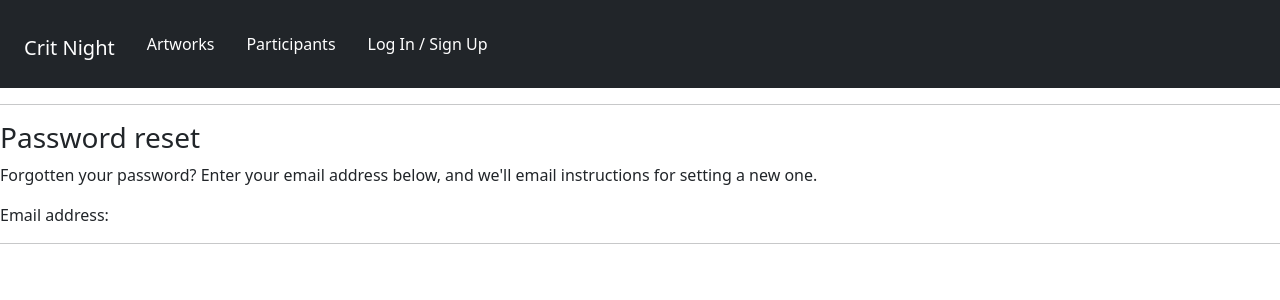
After one commit to j-kincaid/crit-night-official, a Django app: page /reset_password/ in a window 1280 px wide. The commit adds this page. Shown: the top 300 px of the page. Run offline with Django 4.2, Linux system fonts and the light colour scheme.

Commit message:
create password reset template

```diff
--- a/artfave/urls.py
+++ b/artfave/urls.py
@@ -3,12 +3,22 @@ from django.urls import path, include
 
 from django.conf import settings
 from django.conf.urls.static import static
+from django.contrib.auth import views as auth_views
 
 urlpatterns = [
     path("admin/", admin.site.urls),
     path("", include("artworks.urls")),
     path("panelists/", include("panelists.urls")),
-    path("reviews/", include("artworks.urls")),
+    path("artworks/", include("artworks.urls")),
+
+    path('reset_password/', auth_views.PasswordResetView.as_view(template_name="reset_password.html"), name="reset_password"),
+
+    path('reset_password_sent/', auth_views.PasswordResetDoneView.as_view(), name="password_reset_done"),
+
+    path('reset/<uidb64>/<token>/', auth_views.PasswordResetConfirmView.as_view(), name="password_reset_confirm"),
+
+    path('reset_password_complete/', auth_views.PasswordResetCompleteView.as_view(), name="password_reset_complete"),
+
 ]
 
 urlpatterns += static(settings.MEDIA_URL, document_root=settings.MEDIA_ROOT)
--- a/panelists/templates/panelists/login_register.html
+++ b/panelists/templates/panelists/login_register.html
@@ -60,8 +60,12 @@
                 <div class="form_field">
                     <input type="text" name="username" placeholder="Username" />
 
-                    <input type="password" name="password" placeholder="Enter password" />
+                    <input type="password" name="password" placeholder="••••••••••" />
                     <input type="submit" class="btn btn-primary btn-sm" value="Login" />
+                </div>
+                <div class="auth">
+                    <p><a href="{% url 'reset_password' %}">Forgot password?</a></p>
+
                 </div>
             </form>
 
--- /dev/null
+++ b/templates/reset_password.html
@@ -0,0 +1,11 @@
+{% extends 'main.html' %}
+{% block content %}
+
+<h3>Password reset</h3>
+
+
+<p>Forgotten your password? Enter your email address below, and we'll email instructions for setting a new one.</p>
+
+<p>Email address:</p>
+
+{% endblock %}
```
Also changed, not shown: panelists/templates/panelists/account.html (+10 -12 lines), db.sqlite3.
